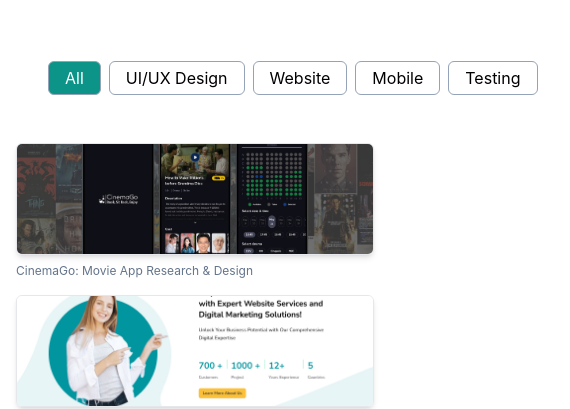
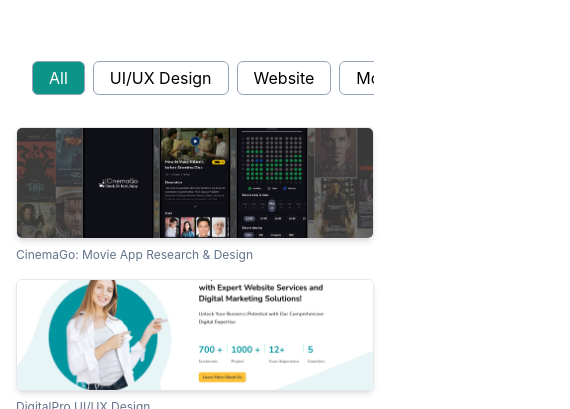
Before and after one commit to rasyiqal/portfolio, a website: page index.html in a window 390 px wide. Shown: the part 2846-3255 px from the top of the page, 570 px wide, since content can reach past the window. Drawn offline with nearby package versions, Linux system fonts and the light colour scheme.

Commit message:
responsive filter bar
responsive filter bar

```diff
--- a/index.html
+++ b/index.html
@@ -300,8 +300,8 @@
                 </div>
             </div>
             <!-- filter button -->
-            <div class="container relative w-max mb-12 ">
-                <div class="container flex space-x-2 filter_button">
+            <div class="container w-full mb-8 overflow-x-auto hide-scrollbar">
+                <div class="flex space-x-2 filter_button w-max whitespace-nowrap">
                     <button class="py-1 px-4 bg-white border border-slate-400 rounded-md" data-name="all">All</button>
                     <button class="py-1 px-4 bg-white border border-slate-400 rounded-md" data-name="uiux">UI/UX
                         Design</button>
@@ -355,7 +355,7 @@
                                     class="absolute p-4 flex inset-0 group-hover:bg-teal-600 group-hover:opacity-90 items-center justify-center transition duration-300">
                                     <p
                                         class="text-white text-center opacity-0 group-hover:opacity-100 font-semibold duration-300">
-                                        Developed UI Lazada LP: Not responsive
+                                        Developed UI Lazada LP: Unresponsive
                                     </p>
                                 </div>
                                 <img class="w-full h-full object-cover" src="src/img/lazada.jpg" alt="">
--- a/src/input.css
+++ b/src/input.css
@@ -42,3 +42,11 @@
 .underline-animation:hover::after {
     @apply w-full;
 }
+
+.hide-scrollbar::-webkit-scrollbar {
+    display: none;
+}
+.hide-scrollbar {
+    -ms-overflow-style: none;  /* Internet Explorer 10+ */
+    scrollbar-width: none;  /* Firefox */
+}
```
Also changed, not shown: src/output.css.
